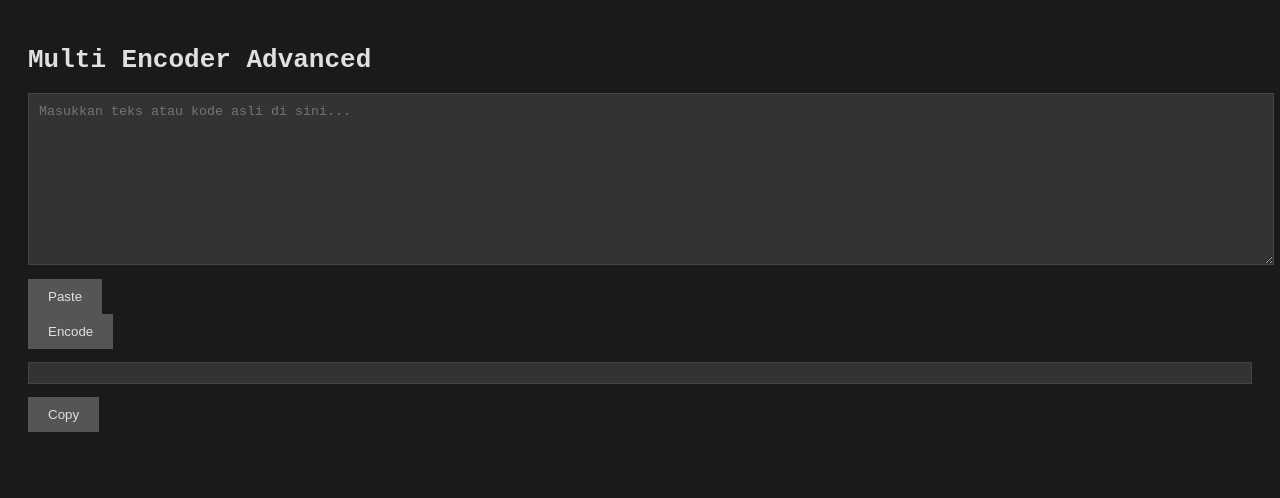
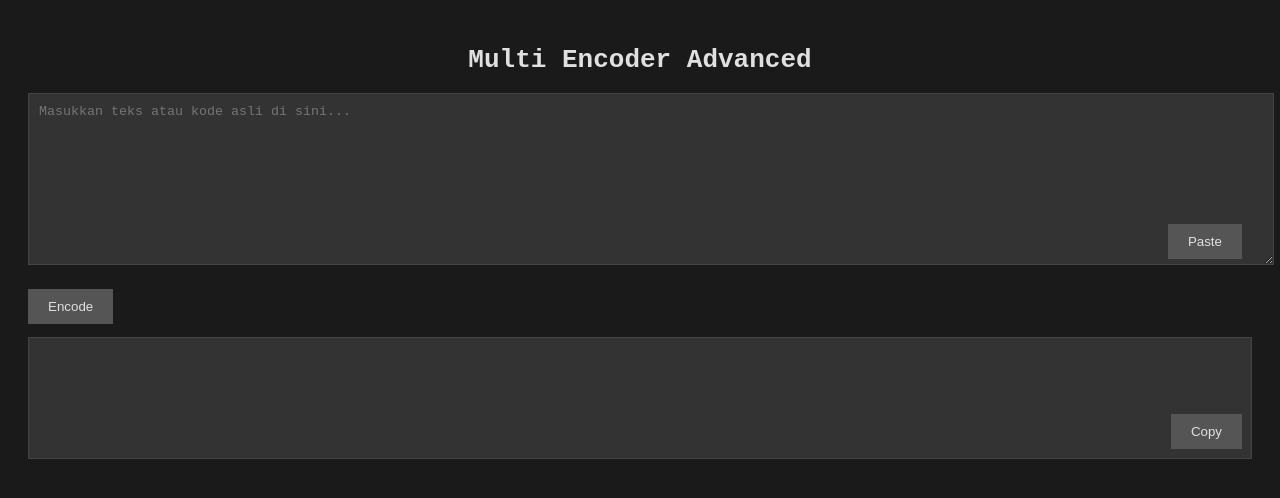
Before and after one commit to DavinnArdiano/percobaan, a plain HTML site: page index.html in a window 1280 px wide. Drawn offline with Linux system fonts and the light colour scheme.

Commit message:
Update style.css

```diff
--- a/style.css
+++ b/style.css
@@ -1,10 +1,22 @@
-/* Tampilan dark mode ala panel Linux/Pterodactyl */
+/* Tampilan dark mode ala Linux/Pterodactyl */
 body {
   background-color: #1a1a1a;
   color: #e0e0e0;
   font-family: monospace;
   padding: 20px;
 }
+
+h1 {
+  text-align: center;
+}
+
+.input-group,
+.output-group {
+  position: relative;
+  margin-bottom: 15px;
+}
+
+/* Gaya untuk textarea */
 textarea {
   width: 100%;
   height: 150px;
@@ -12,23 +24,47 @@ textarea {
   color: #fff;
   border: 1px solid #444;
   padding: 10px;
-  margin-bottom: 10px;
   resize: vertical;
 }
+
+/* Tombol umum */
 button {
   background-color: #555;
   color: #e0e0e0;
   border: none;
   padding: 10px 20px;
   cursor: pointer;
+  margin-top: 5px;
 }
+
 button:hover {
   background-color: #666;
 }
+
+/* Tombol Paste ditempel di pojok kanan bawah area input */
+.input-group button {
+  position: absolute;
+  right: 10px;
+  bottom: 10px;
+}
+
+/* Tombol Copy ditempel di pojok kanan bawah area output */
+.output-group {
+  position: relative;
+}
+
+.output-group button {
+  position: absolute;
+  right: 10px;
+  bottom: 10px;
+}
+
+/* Gaya untuk pre (output) */
 pre {
   background-color: #333;
   padding: 10px;
   white-space: pre-wrap;
   word-wrap: break-word;
   border: 1px solid #444;
+  min-height: 100px;
 }
```
